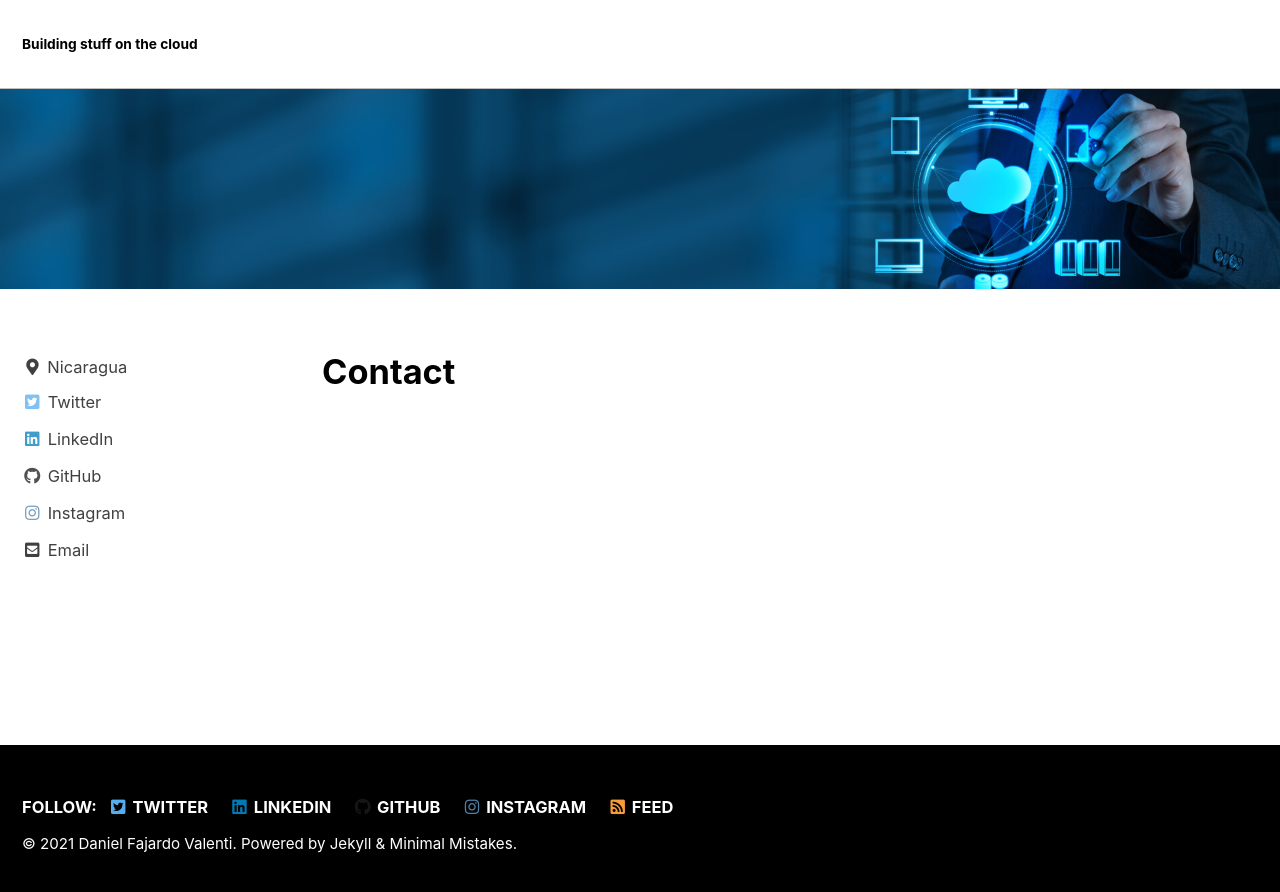
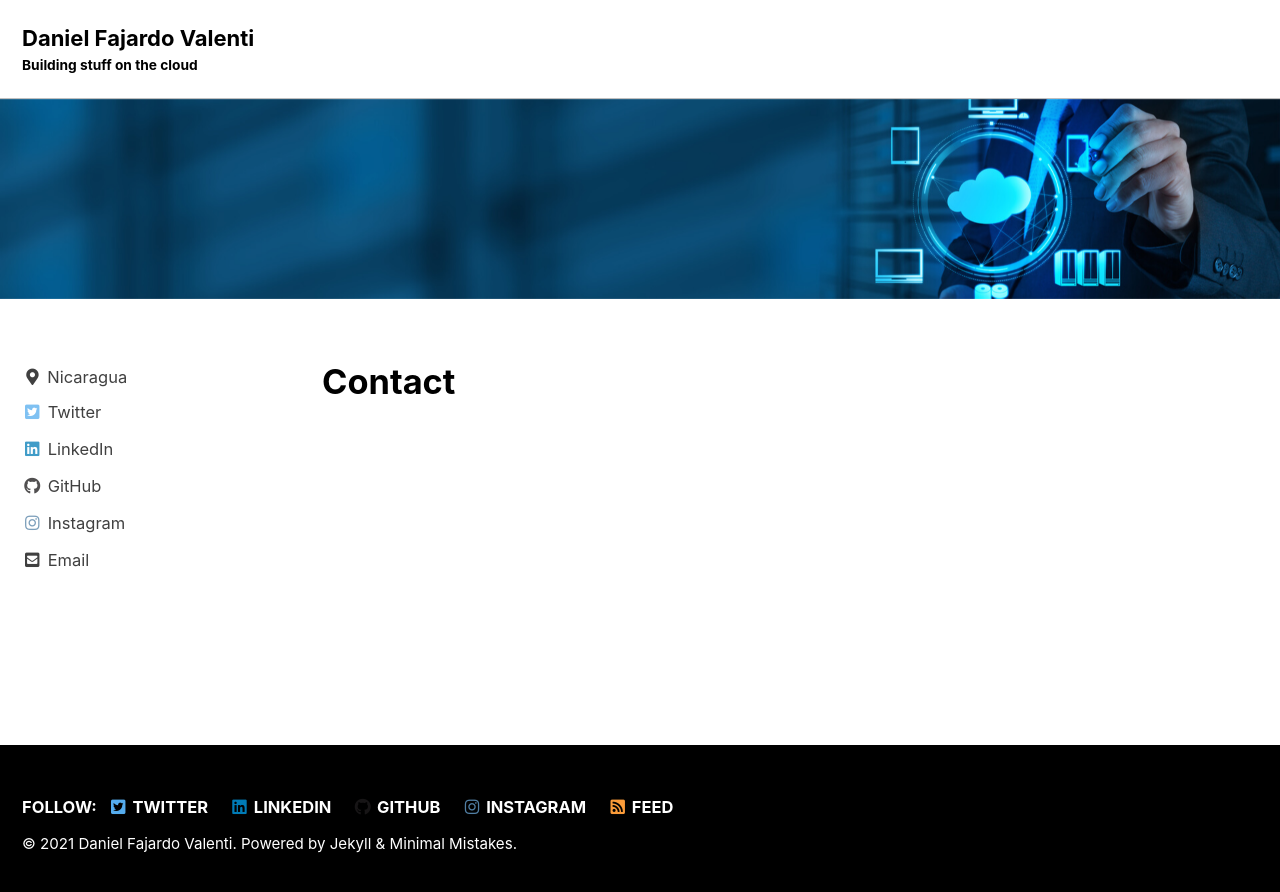
Before and after one commit to daniel-fv/daniel-fv.github.io, a Jekyll site: the page built from _pages/contact.md, in a window 1280 px wide. Shown: the top 892 px of the page. Built offline with Jekyll 4.4.1, drawn with Linux system fonts in a browser that asks for light colours; cached includes are drawn as plain includes.

Commit message:
modified home

```diff
--- a/_config.yml
+++ b/_config.yml
@@ -26,7 +26,7 @@ baseurl: "" # the subpath of your site, e.g. "/blog"
 repository: "daniel-fv/danielfv.github.io" # GitHub username/repo-name e.g. "mmistakes/minimal-mistakes"
 teaser: "/images/cloud-computing-banner-hand.jpg"
 logo: #"/images/cloud-icon-88.png" # path of logo image to display in the masthead, e.g. "/assets/images/88x88.png"
-masthead_title: " " #"Building stuff on the cloud" # overrides the website title displayed in the masthead, use " " for no title
+masthead_title: #" " #"Building stuff on the cloud" # overrides the website title displayed in the masthead, use " " for no title
 # breadcrumbs            : false # true, false (default)
 words_per_minute: 200
 comments:
@@ -285,4 +285,4 @@ defaults:
       type: pages
     values:
       layout: single
-      author_profile: false
+      author_profile: true
```
